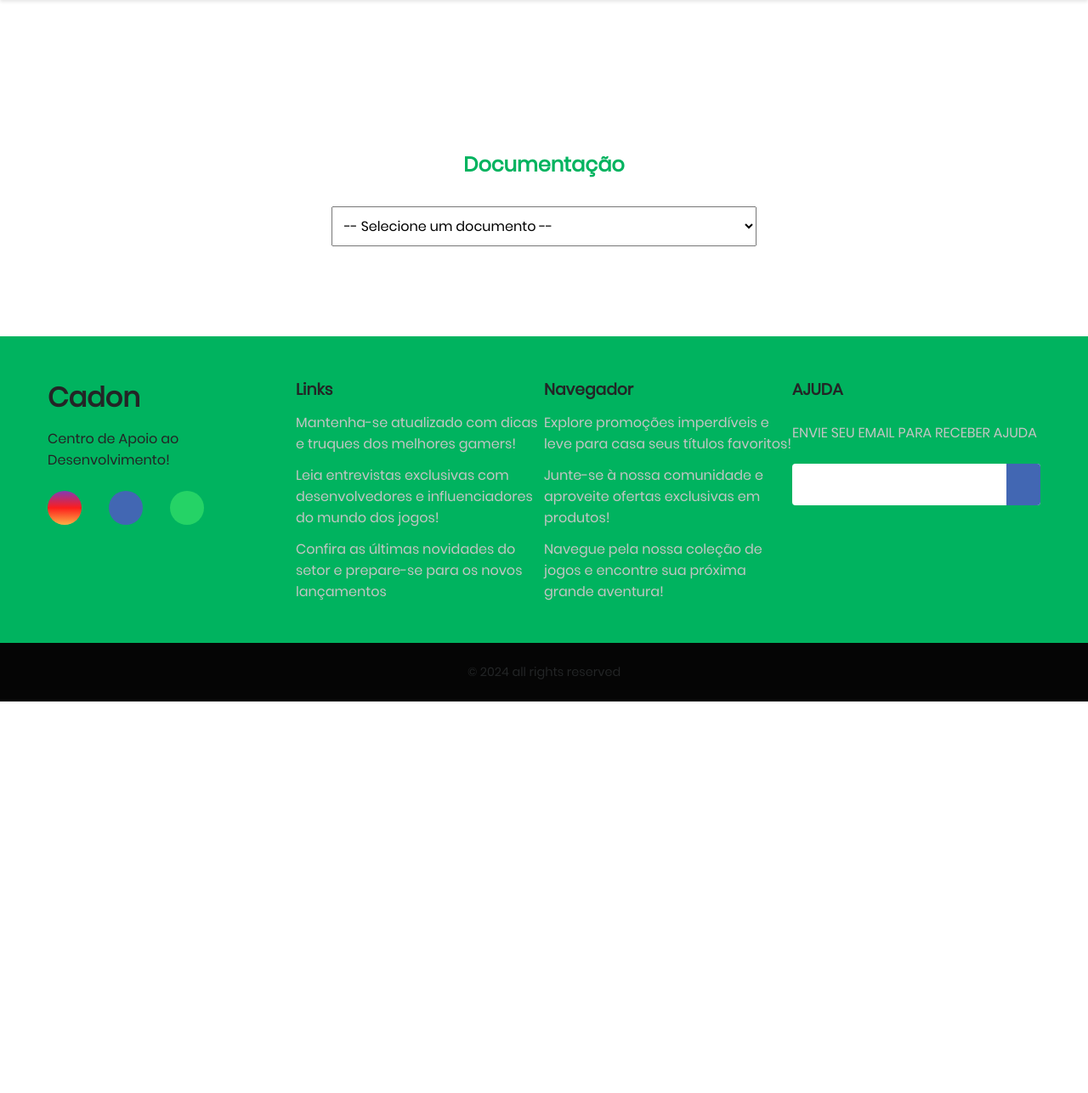
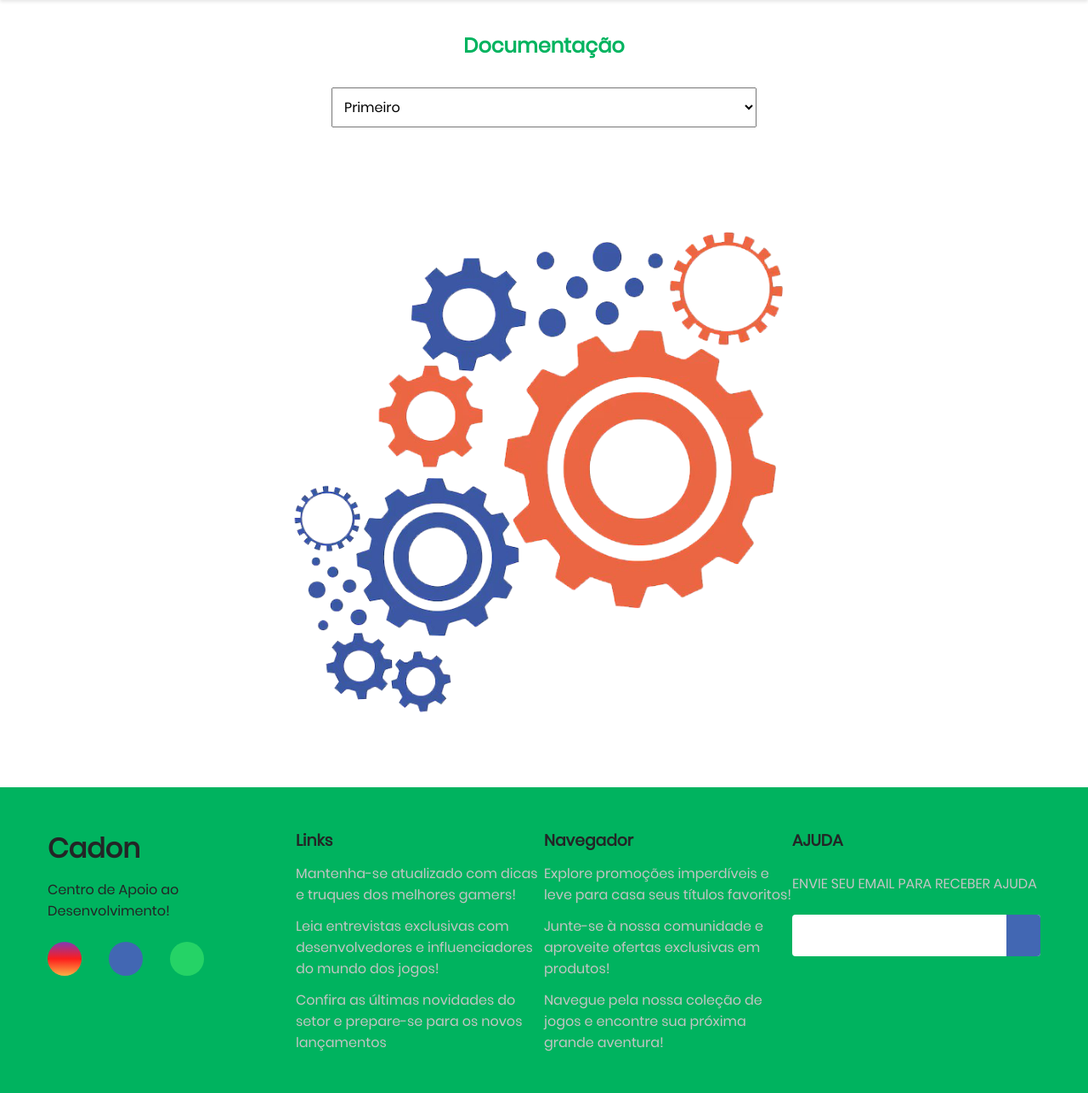
Before and after one commit to DagLeal/projetoOng, a Django app: page /documentacao/ in a window 1280 px wide. Shown: the part 136-1423 px from the top of the page at 85% size. Before the commit the page ends 962 px from the top, so only its background shows below. Run offline with Django 5.2, Linux system fonts and the light colour scheme; data comes from the database, SQL or seed files in the repository.

Commit message:
ajustes página documentação

```diff
--- a/core/static/css/estilo.css
+++ b/core/static/css/estilo.css
@@ -400,6 +400,31 @@
   margin-top: 0;
 }
 
+/* Documentação */
+
+.doc-main{
+  display: flex;
+  flex-direction: column;
+  align-items: center;
+  gap: 2rem;
+  padding: 2rem;
+}
+
+.doc-main h1{
+  color: #00B35F;
+}
+
+#documentoSelect{
+  padding: 10px;
+  font-size: 16px;
+  width: 80%;
+  max-width: 500px;
+}
+
+#documentoSelecionado{
+  margin-top: 30px;
+}
+
 /* RESPONSIVIDADE ------------------------------------------ */
 
 @media (max-width: 768px) {
--- a/core/templates/documentacao.html
+++ b/core/templates/documentacao.html
@@ -2,22 +2,28 @@
 {% load static %}
 
 {% block content %}
-<main>
-  <section style="display: flex; flex-direction: column; align-items: center; gap: 2rem; padding: 2rem;">
-    <h1 style="color: #00B35F;">Documentação</h1>
+<div class="conteudo" style="text-align: center;">
+    <section class="doc-main">
+        <h1>Documentação</h1>
 
-    <select id="documentoSelect" style="padding: 10px; font-size: 16px; width: 80%; max-width: 500px;">
-        <option value="">-- Selecione um documento --</option>
-        {% for doc in documentos %}
-            <option value="{{ doc.imagem.url }}">{{ doc.titulo }}</option>
-        {% endfor %}
-    </select>
+        <select id="documentoSelect" onchange="mostrarImagem()">
+            <option value="">Selecione um documento</option>
+            {% for doc in documentos %}
+                <option value="{{ doc.imagem.url }}" {% if doc.id == ultimo_documento.id %}selected{% endif %}>
+                    {{ doc.titulo }}
+                </option>
+            {% endfor %}
+        </select>
 
-    <div class="imagem-documento" style="margin-top: 2rem;">
-        <img id="imagemSelecionada" src="" alt="Documento selecionado" style="max-width: 90%; display: none; border: 1px solid #ddd; border-radius: 8px; box-shadow: 0 2px 5px rgba(0,0,0,0.1);">
-    </div>
-  </section>
-</main>
+        <div id="documentoSelecionado">
+            {% if ultimo_documento %}
+                <img id="imagemSelecionada" src="{{ ultimo_documento.imagem.url }}" alt="Documento" style="max-width: 90%; height: auto;">
+            {% else %}
+                <img id="imagemSelecionada" style="display: none; max-width: 90%; height: auto;">
+            {% endif %}
+        </div>
+    </section>
+</div>
 
 <script src="{% static 'js/script.js' %}"></script>
 {% endblock %}
--- a/core/views.py
+++ b/core/views.py
@@ -66,7 +66,11 @@
 
 def documentacao(request):
     documentos = Documento.objects.all()
-    return render(request, 'documentacao.html', {'documentos': documentos})
+    ultimo_documento = Documento.objects.order_by('-id').first()  # ou '-data_envio' se tiver
+    return render(request, 'documentacao.html', {
+        'documentos': documentos,
+        'ultimo_documento': ultimo_documento,
+    })
 
 
 def contato(request):
```
Also changed, not shown: core/migrations/0002_documento_noticia_rename_data_doacao_data_transacao_and_more.py (added), media/documentos/engrenagens-de-projeto-de-engrenagens_834178-520.png (added).
